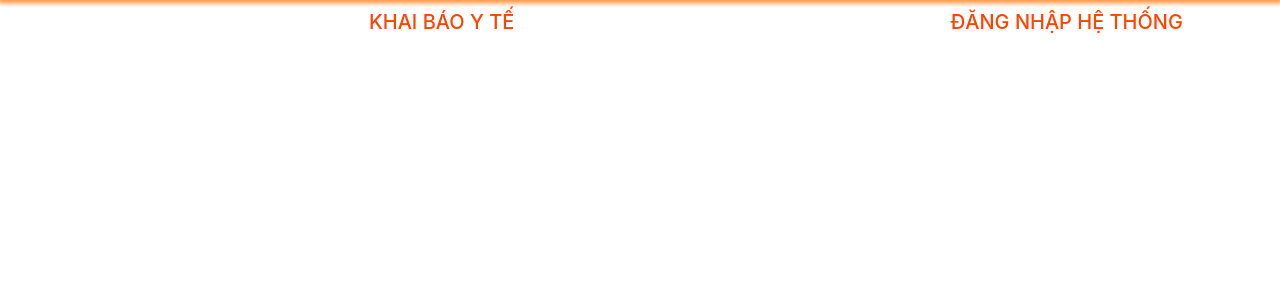
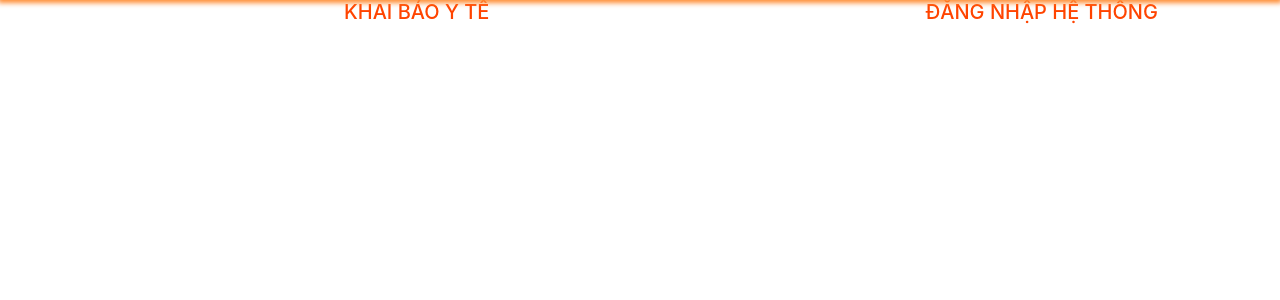
Before and after one commit to OTisFinn1602/PTUD_N4_Website-Covid, a PHP site: page / in a window 1280 px wide. Shown: the part 76-376 px from the top of the page. Run offline with PHP 8.4, Linux system fonts and the light colour scheme.

Commit message:
code css

```diff
--- a/css/style.css
+++ b/css/style.css
@@ -26,10 +26,6 @@
 
 /* Đăng nhập */
 
-.Dangnhap {
-    margin: 10px;
-}
-
 .Dangnhap h4 {
     color: var(--text-color);
     font-size: 20px;
--- a/index.html
+++ b/index.html
@@ -47,7 +47,7 @@
         <div class="col-lg-8 left">
             <h4>khai báo y tế</h4>
         </div>
-        <div class="col-4 right">
+        <div class="col-lg-4 right">
             <h4>Đăng nhập hệ thống</h4>
         </div>
     </div>
```
